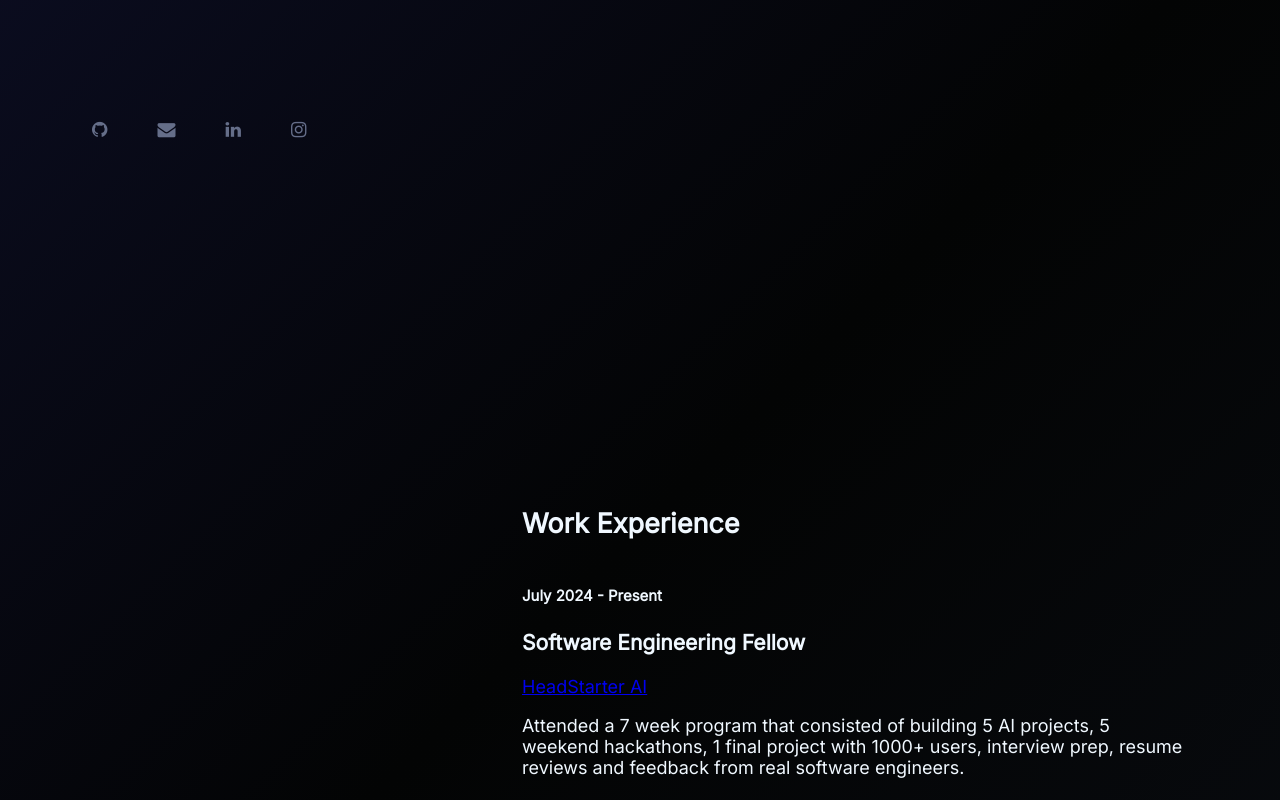
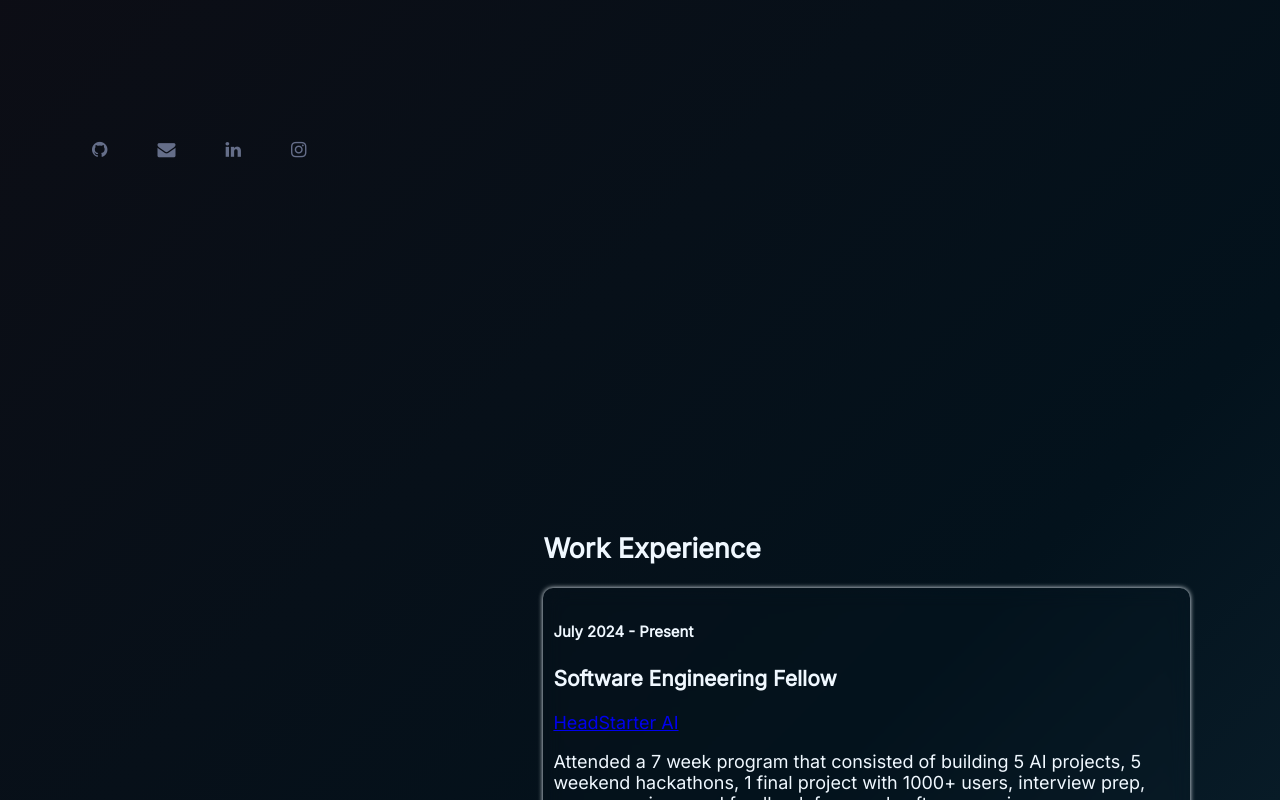
Before and after one commit to kdevante/Portfolio, a plain HTML site: page index.html in a window 1280 px wide. Shown: the part 560-1360 px from the top of the page. Drawn offline with Linux system fonts and the light colour scheme; a web font is replaced by a local one.

Commit message:
finishing up

```diff
--- a/index.html
+++ b/index.html
@@ -39,24 +39,30 @@
         </nav>
       </div>
       <ul>
-        <li><a href="#" target="_blank" class="fa fa-github"></a></li>
         <li>
           <a
-            href="mailto:someone@example.com"
+            href="https://github.com/kdevante"
+            target="_blank"
+            class="fa fa-github"
+          ></a>
+        </li>
+        <li>
+          <a
+            href="mailto:kwizeradevante@gmail.com"
             target="_blank"
             class="fa fa-envelope"
           ></a>
         </li>
         <li>
           <a
-            href="https://www.linkedin.com/in/devantekwizera"
+            href="https://www.linkedin.com/in/devante-kwizera-6a55031a2/"
             target="_blank"
             class="fa fa-linkedin"
           ></a>
         </li>
         <li>
           <a
-            href="https://www.instagram.com/devantekwizera"
+            href="https://www.instagram.com/_.devante_/"
             target="_blank"
             class="fa fa-instagram"
           ></a>
@@ -69,7 +75,7 @@
       </section>
       <section id="Experience">
         <h2>Work Experience</h2>
-        <article class="work">
+        <article class="card">
           <h5 class="time">July 2024 - Present</h5>
           <div class="exp">
             <h3>Software Engineering Fellow</h3>
--- a/portfolio.css
+++ b/portfolio.css
@@ -7,10 +7,12 @@ body {
   font-weight: 300;
   color:aliceblue;
   min-height: 100vh;
-  background: linear-gradient(-45deg, #141a29, #030404, #1b1e5b, #000000);
+  background: linear-gradient(-45deg, #2f617c, #03121c, #1c0509, #000000);
   background-size: 400% 400%;
   animation: gradient 15s ease infinite;
   max-width: fit-content;
+  position: static;
+  top: 0px;
 }
 @keyframes gradient {
     0% {
@@ -27,16 +29,17 @@ header{
     display: flex;
     flex-direction: column;
     padding: 90px 0px 90px 0px;
-    height: 100vh;
+    height: 80vh;
     width: 100%;
-    overflow-y: visible;
+    position: sticky;
+    top: 0px;
 }
 .link{
     text-decoration: none;
     color: #8892b0;
 }
 .link:hover{
-    color: hsl(216, 100%, 82%);
+    color: white;
 }
 .nav {
     display: flex;
@@ -101,13 +104,23 @@ header{
     height: 100vh;
     display: flex;
     flex-direction: column;
-    justify-content: center;
+    justify-content: flex-start;
     align-items: flex-start;
     transition: background 0.3s ease;
+    padding-top: 90px;
+    padding-bottom: 90px;
   }
+  .card {
+    padding: 10px;
+    box-shadow: 0 0 5px 0 ;
+    background: inherit;
+    backdrop-filter: blur(10px);
+    border-radius: 10px;
+}
   main{
-    overflow-y: scroll;
+    overflow-y: visible;
     scroll-snap-type: mandatory;
+    padding: 0px 0px 0px 40px;
   }
   @media (max-width: 1020px){
     body{
@@ -119,6 +132,10 @@ header{
         padding: 24px 0px 24px 0px;
         margin-bottom: 20px ;
         height: auto;
+        position: relative;
+    }
+    main{
+      padding: 0px 0px 0px 0px;
     }
     .nav{
         display: none;
```
Also changed, not shown: icon.png (added).
